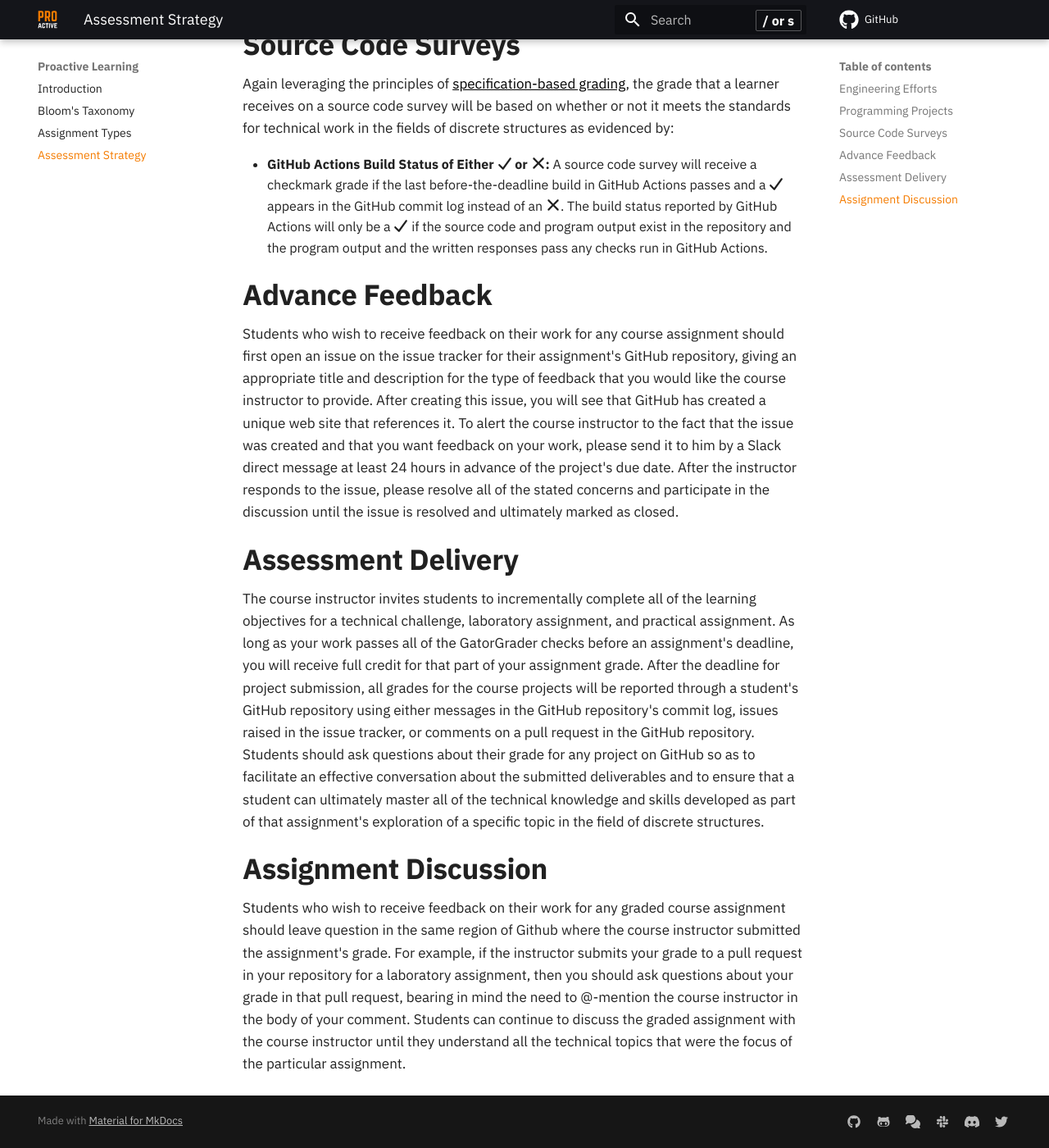
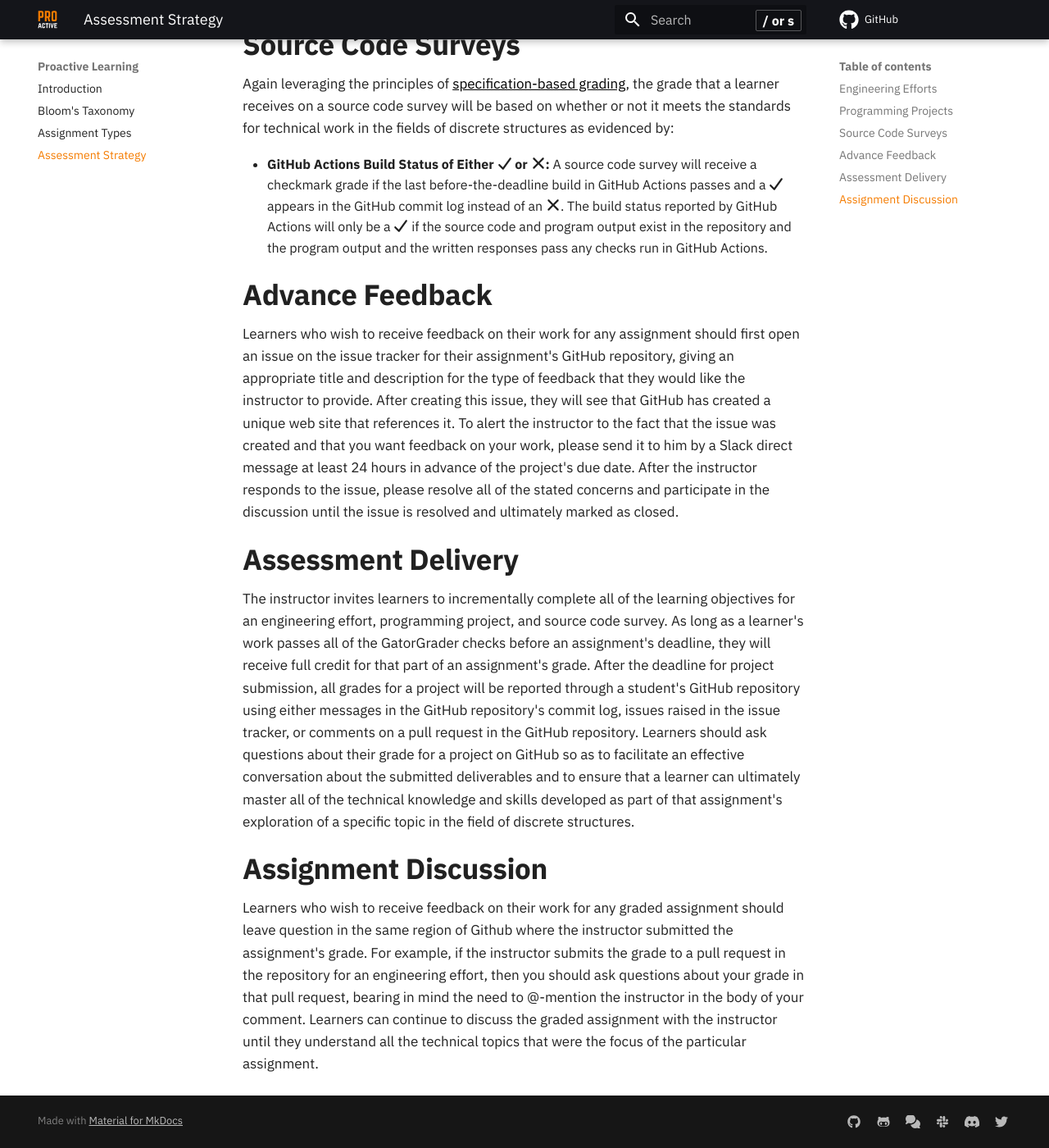
Before and after one commit to ProactiveProgrammers/www.proactiveprogrammers.com, an MkDocs documentation site: the page built from docs/proactive-learning/assessment-strategy.md, in a window 1280 px wide and 1400 px high, scrolled down 2474 px. Shown: the whole window at 82% size. Built offline with MkDocs 1.6.1 and Material for MkDocs 9.7.7, drawn with Linux system fonts in a browser that asks for light colours; comment, search, counter and statistics services are not loaded.

Commit message:
feat: Add details to assessment-strategy.md about project feedback.

```diff
--- a/docs/proactive-learning/assessment-strategy.md
+++ b/docs/proactive-learning/assessment-strategy.md
@@ -117,41 +117,41 @@ discrete structures as evidenced by:
 
 ## Advance Feedback
 
-Students who wish to receive feedback on their work for any course assignment
-should first open an issue on the issue tracker for their assignment's GitHub
+Learners who wish to receive feedback on their work for any assignment should
+first open an issue on the issue tracker for their assignment's GitHub
 repository, giving an appropriate title and description for the type of feedback
-that you would like the course instructor to provide. After creating this issue,
-you will see that GitHub has created a unique web site that references it. To
-alert the course instructor to the fact that the issue was created and that you
-want feedback on your work, please send it to him by a Slack direct message at
-least 24 hours in advance of the project's due date. After the instructor
-responds to the issue, please resolve all of the stated concerns and participate
-in the discussion until the issue is resolved and ultimately marked as closed.
+that they would like the instructor to provide. After creating this issue, they
+will see that GitHub has created a unique web site that references it. To alert
+the instructor to the fact that the issue was created and that you want feedback
+on your work, please send it to him by a Slack direct message at least 24 hours
+in advance of the project's due date. After the instructor responds to the
+issue, please resolve all of the stated concerns and participate in the
+discussion until the issue is resolved and ultimately marked as closed.
 
 ## Assessment Delivery
 
-The course instructor invites students to incrementally complete all of the
-learning objectives for a technical challenge, laboratory assignment, and
-practical assignment. As long as your work passes all of the GatorGrader checks
-before an assignment's deadline, you will receive full credit for that part of
-your assignment grade. After the deadline for project submission, all grades for
-the course projects will be reported through a student's GitHub repository using
-either messages in the GitHub repository's commit log, issues raised in the
-issue tracker, or comments on a pull request in the GitHub repository. Students
-should ask questions about their grade for any project on GitHub so as to
-facilitate an effective conversation about the submitted deliverables and to
-ensure that a student can ultimately master all of the technical knowledge and
-skills developed as part of that assignment's exploration of a specific topic in
-the field of discrete structures.
+The instructor invites learners to incrementally complete all of the
+learning objectives for an engineering effort, programming project, and source
+code survey. As long as a learner's work passes all of the GatorGrader checks
+before an assignment's deadline, they will receive full credit for that part of
+an assignment's grade. After the deadline for project submission, all grades for
+a project will be reported through a student's GitHub repository using either
+messages in the GitHub repository's commit log, issues raised in the issue
+tracker, or comments on a pull request in the GitHub repository. Learners should
+ask questions about their grade for a project on GitHub so as to facilitate an
+effective conversation about the submitted deliverables and to ensure that a
+learner can ultimately master all of the technical knowledge and skills
+developed as part of that assignment's exploration of a specific topic in the
+field of discrete structures.
 
 ## Assignment Discussion
 
-Students who wish to receive feedback on their work for any graded course
-assignment should leave question in the same region of Github where the course
-instructor submitted the assignment's grade. For example, if the instructor
-submits your grade to a pull request in your repository for a laboratory
-assignment, then you should ask questions about your grade in that pull request,
-bearing in mind the need to @-mention the course instructor in the body of your
-comment. Students can continue to discuss the graded assignment with the course
-instructor until they understand all the technical topics that were the
-focus of the particular assignment.
+Learners who wish to receive feedback on their work for any graded assignment
+should leave question in the same region of Github where the instructor
+submitted the assignment's grade. For example, if the instructor submits the
+grade to a pull request in the repository for an engineering effort, then you
+should ask questions about your grade in that pull request, bearing in mind the
+need to @-mention the instructor in the body of your comment. Learners can
+continue to discuss the graded assignment with the instructor until they
+understand all the technical topics that were the focus of the particular
+assignment.
```
